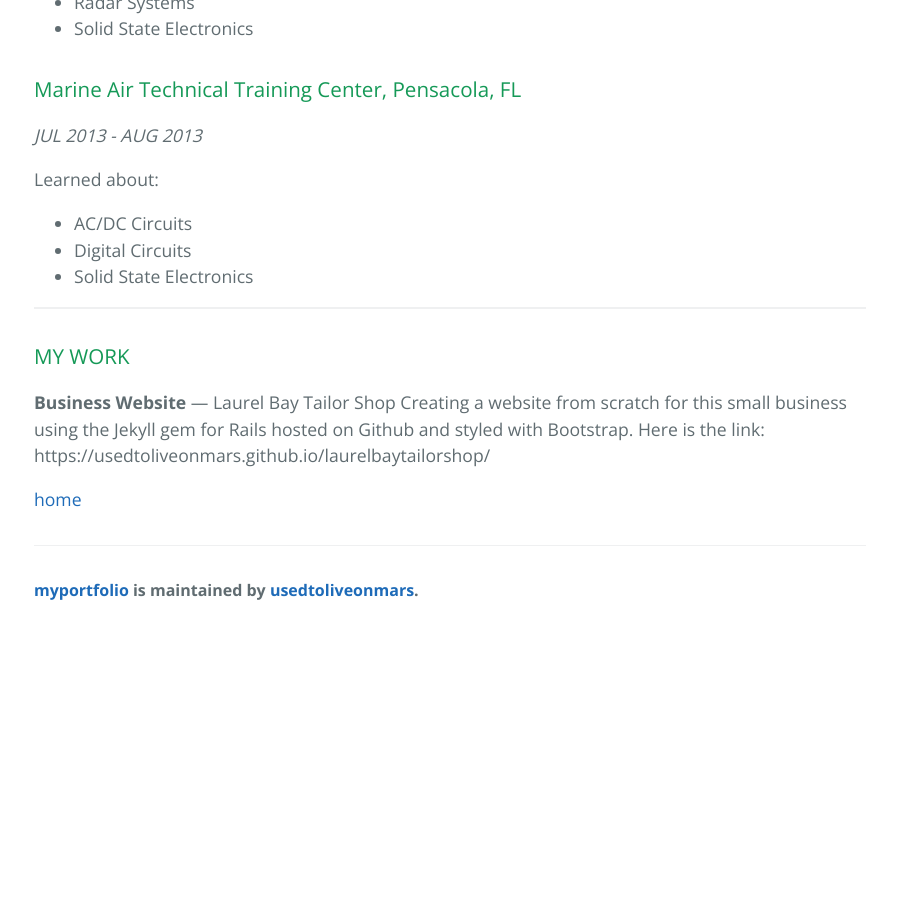
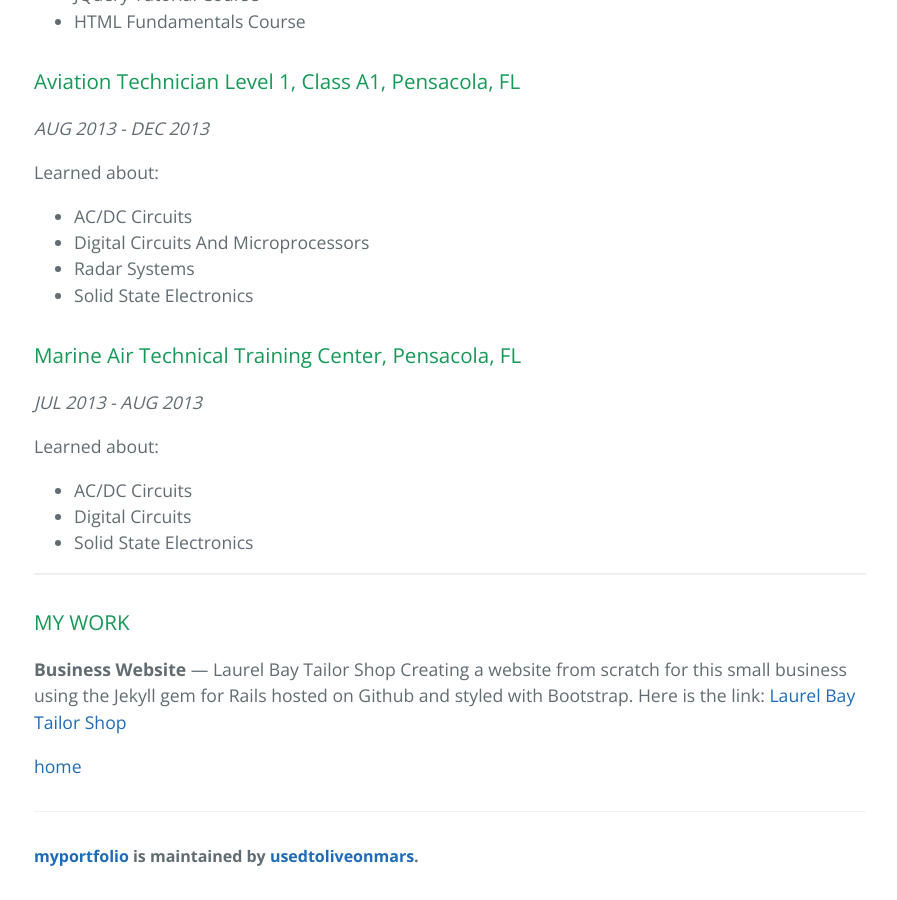
Before and after one commit to usedtoliveonmars/myportfolio, a Jekyll site: the page built from resume.md, in a window 1280 px wide and 900 px high, scrolled down 1797 px. Shown: the whole window, without its empty margins (190-1087 px from the left). Built offline with Jekyll 4.4.1, drawn with Linux system fonts in a browser that asks for light colours; our own code applies the rules of GitHub Pages for plain Markdown files; before the commit the page ends 2431 px from its top, so only the background shows below that; some of the changed text lies outside the part shown.

Commit message:
Updated resume

```diff
--- a/resume.md
+++ b/resume.md
@@ -51,9 +56,11 @@ Used Lynda.com, Marine Corps Distance Learning Network, and Sololearn to learn a
 * Installing and Running Ruby on Rails 5: MAC
 * JQuery Tutorial Course
 * HTML Fundamentals Course
-* Aviation Technician Level 1, Class A1, Pensacola, FL
-* AUG 2013 - DEC 2013
-* Learned about:
+
+### Aviation Technician Level 1, Class A1, Pensacola, FL
+_AUG 2013 - DEC 2013_
+
+Learned about:
 * AC/DC Circuits
 * Digital Circuits And Microprocessors
 * Radar Systems
@@ -73,6 +80,8 @@ Learned about:
 ### MY WORK
 
 **Business Website** — Laurel Bay Tailor Shop
-Creating a website from scratch for this small business using the Jekyll gem for Rails hosted on Github and styled with Bootstrap. Here is the link: https://usedtoliveonmars.github.io/laurelbaytailorshop/
+Creating a website from scratch for this small business using the Jekyll gem for Rails hosted on Github and styled with Bootstrap. Here is the link: [Laurel Bay Tailor Shop][laurelbaytailorshop]
 
 [home](./)
+
+[laurelbaytailorshop]: http://laurelbaytailorshop.com/
```
Also changed, not shown: other parts of resume.md (+5 -0 lines), about.md (+2 -0 lines), index.md (+2 -0 lines), 2 other files.
